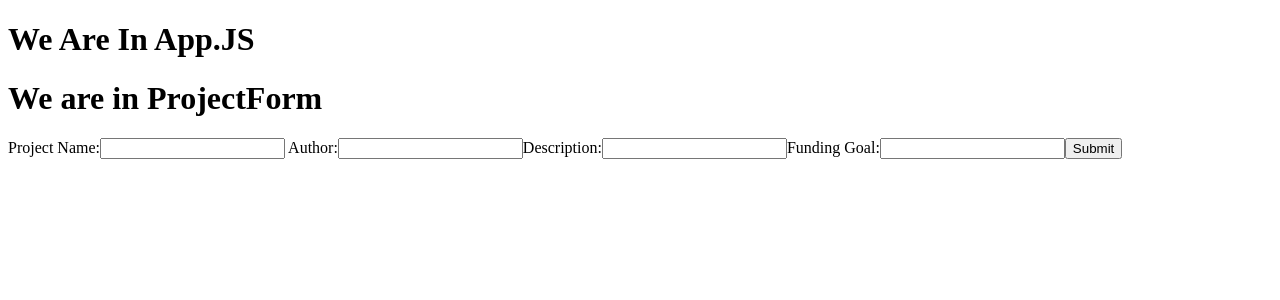
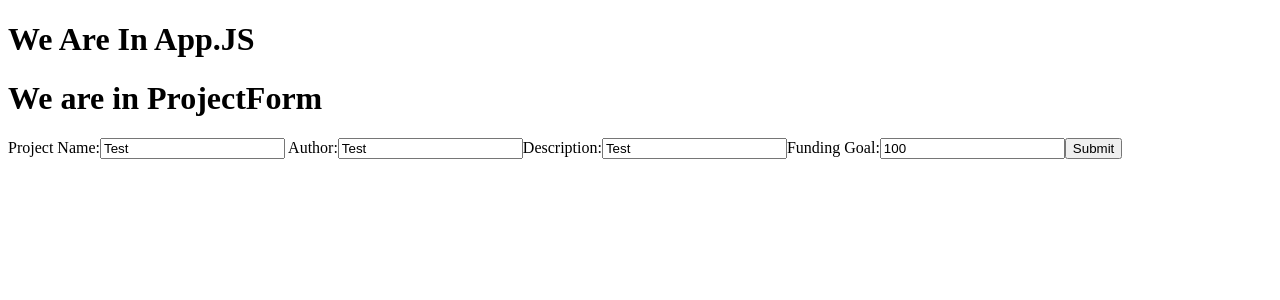
Before and after one commit to VR-Funding-Platform-tt19/Front-End, a React (Create React App) app in the folder vr-funding-app/: page /project-form in a window 1280 px wide. Shown: the top 300 px of the page. Built offline with nearby package versions, Linux system fonts and the light colour scheme.

Commit message:
added changes to axiosWithAuth

```diff
--- a/vr-funding-app/src/App.js
+++ b/vr-funding-app/src/App.js
@@ -1,6 +1,6 @@
 import React from 'react'
 
-import { Switch, Route, Link } from 'react-router-dom'
+import { Switch, Route } from 'react-router-dom'
 
 import { PrivateRoute } from './Utils/PrivateRoute'
 
--- a/vr-funding-app/src/Component/FormSchemas/projectFormSchema.js
+++ b/vr-funding-app/src/Component/FormSchemas/projectFormSchema.js
@@ -6,7 +6,7 @@ export const projectFormSchema = yup.object().shape({
         .min(5, 'Title must be more than 5 characters')
         .max(40, 'Title cant be more than 40 characters')
         .required('Please enter a tile for your project.'),
-    projecttype: yup
+    author: yup
         .string()
         .min(3, 'Password must be at least 3 characters')
         .required('Please enter an Author name.'),
--- a/vr-funding-app/src/Component/ProjectCard.js
+++ b/vr-funding-app/src/Component/ProjectCard.js
@@ -19,9 +19,9 @@ const ProjectCard = (props) => {
         <div>
             <h1>We are in Project Card</h1>
             <div onClick={()=> history.push(`/project/${project.id}`)}>
-                <h2>Project Name: {project.projectName}</h2>
+                <h2>Project Name: {project.projectname}</h2>
                 <h3>Project Author: {project.author}</h3>
-                <h4>Project Funding Goal: {project.fundingGoal}</h4>
+                <h4>Project Funding Goal: {project.fundedamt}</h4>
                 <h4>Project Description: {project.description}</h4>
             </div>
         </div>
--- a/vr-funding-app/src/Component/ProjectDashboard.js
+++ b/vr-funding-app/src/Component/ProjectDashboard.js
@@ -28,7 +28,7 @@ const ProjectDashboard = (props) => {
 
     // we need to add setProjectData to the global props store
     const [ projectData, setProjectData ]= useState([])
-
+    console.log(projectData)
     const history = useHistory()
 
     // This will pull down all the projects
@@ -43,7 +43,7 @@ const ProjectDashboard = (props) => {
                     console.log(error)
                 })
 
-    })
+    },[])
 
     return (
         <div>
--- a/vr-funding-app/src/Component/ProjectForm.js
+++ b/vr-funding-app/src/Component/ProjectForm.js
@@ -8,6 +8,7 @@ import React, { useState } from 'react'
 import { useHistory } from 'react-router-dom'
 import { axiosWithAuth } from '../Utils/axiosWithAuth'
 
+
 import { projectFormSchema } from './FormSchemas/projectFormSchema'
 import * as yup from 'yup'
 
@@ -15,13 +16,15 @@ import * as yup from 'yup'
 // This is the form where a fundraiser can create their fundraising project.
 // This information needs to be passed to Project
 
-const initialState = {
-    projectname:'',
-    description:'',
-    projecttype:'',
-    projectimage:'',
-    fundedamt:''
-}
+const initialState =
+  {
+        "projectname": "Test",
+        "description": "Test",
+        "author": "Test",
+        "projectimage": "Test",
+        "fundedamt": 100
+    }
+
 
 const initialProjectErrors = {
     projectname:'',
@@ -63,18 +66,20 @@ const ProjectForm = () => {
             [e.target.name]:e.target.value
         })
     }
+    const addNewProject = newProject
 
     const onSubmit = (e) => {
         e.preventDefault()
+        console.log(addNewProject)
         axiosWithAuth()
-            .post('/projects/project', newProject)
+            .post('/projects/project',addNewProject)
                 .then((res) => {
                     console.log(res)
                     // What does the post return
                     // props.setProjectData(res.data)
                 })
                 .catch((error)=> {
-                    console.log(error)
+                    console.log(error.response)
                 })
         // onsubmit the user needs to be routed back to the dashboard?
         history.push('') // need to add routing information
@@ -94,9 +99,9 @@ const ProjectForm = () => {
 
                 <label> Author:</label>
                 <input
-                    name='projecttype'
+                    name='author'
                     type='text'
-                    value={newProject.projecttype}
+                    value={newProject.author}
                     onChange={handleChange}
                 />
 
--- a/vr-funding-app/src/Component/SignIn.js
+++ b/vr-funding-app/src/Component/SignIn.js
@@ -1,9 +1,10 @@
 import React, {useState, useEffect} from 'react';
-import axios from 'axios';
+
 import * as yup from 'yup';
 import styled from 'styled-components';
 import { useHistory } from 'react-router-dom';
 import { axiosWithAuth } from '../Utils/axiosWithAuth'
+import axios from 'axios'
 
 // ------- components -----------
 import ForgotPassword from '../Component/ForgotPassword'
@@ -80,8 +81,8 @@ const SignIn = (props) => {
     // Not sure if this is the right axios request?
     const login = (event) => {
         event.preventDefault();
-        axiosWithAuth()
-            .post('/login', `grant_type=password&username=${credentials.username}&password=${credentials.password}`, {
+        axios
+            .post('https://pedrocasuso-vr-funding-project.herokuapp.com/login', `grant_type=password&username=${credentials.username}&password=${credentials.password}`, {
                 headers: {
                   // btoa is converting our client id/client secret into base64
                   Authorization: `Basic ${btoa('lambda-client:lambda-secret')}`,
--- a/vr-funding-app/src/Utils/axiosWithAuth.js
+++ b/vr-funding-app/src/Utils/axiosWithAuth.js
@@ -2,12 +2,13 @@ import axios from 'axios'
 
 
 export const axiosWithAuth = () =>{
-    const token = localStorage.getItem('token')
+    const token = window.localStorage.getItem('token')
+
     return axios.create({
         header:{
-            authorization:token
+            Authorization: `Bearer ${token}`
         },
         //fill out baseURL for auth
-        baseURL: 'http://pedrocasuso-vr-funding-project.herokuapp.com'
+        baseURL: 'https://pedrocasuso-vr-funding-project.herokuapp.com'
     })
 }
```
